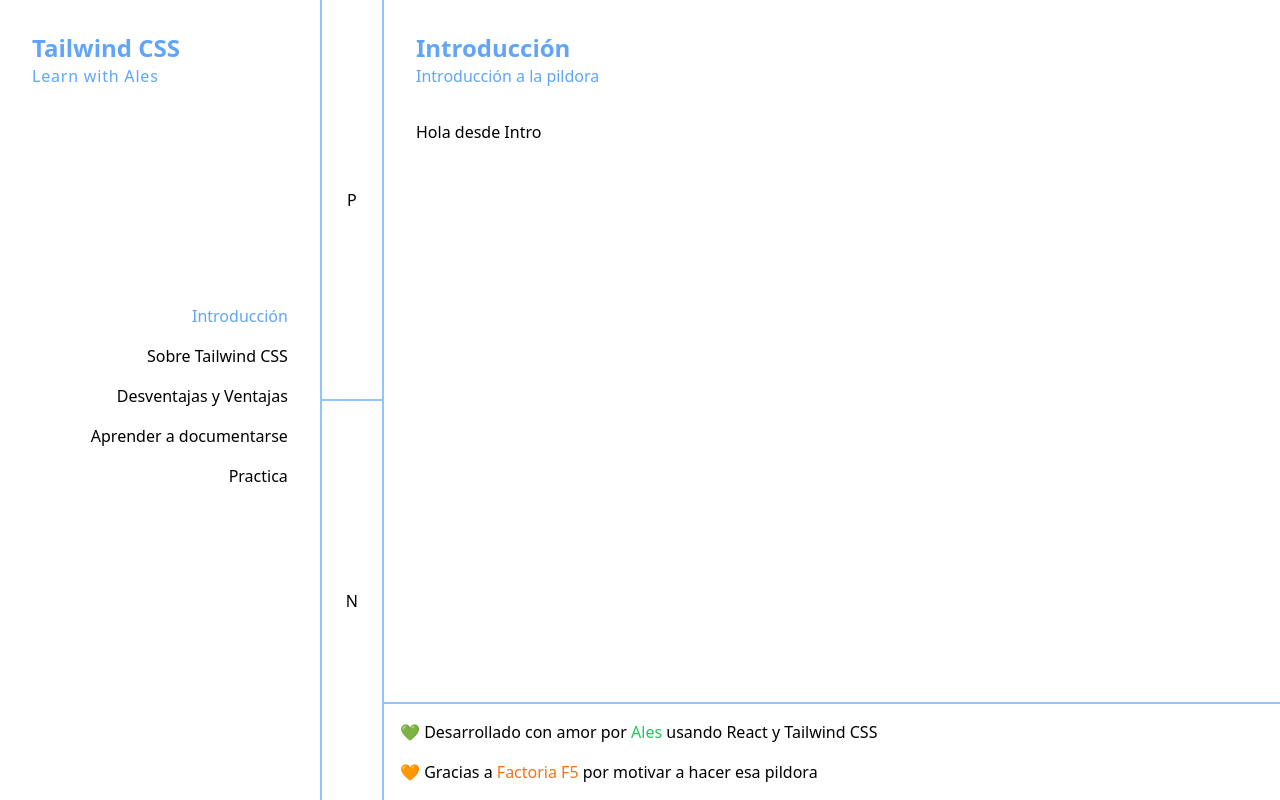
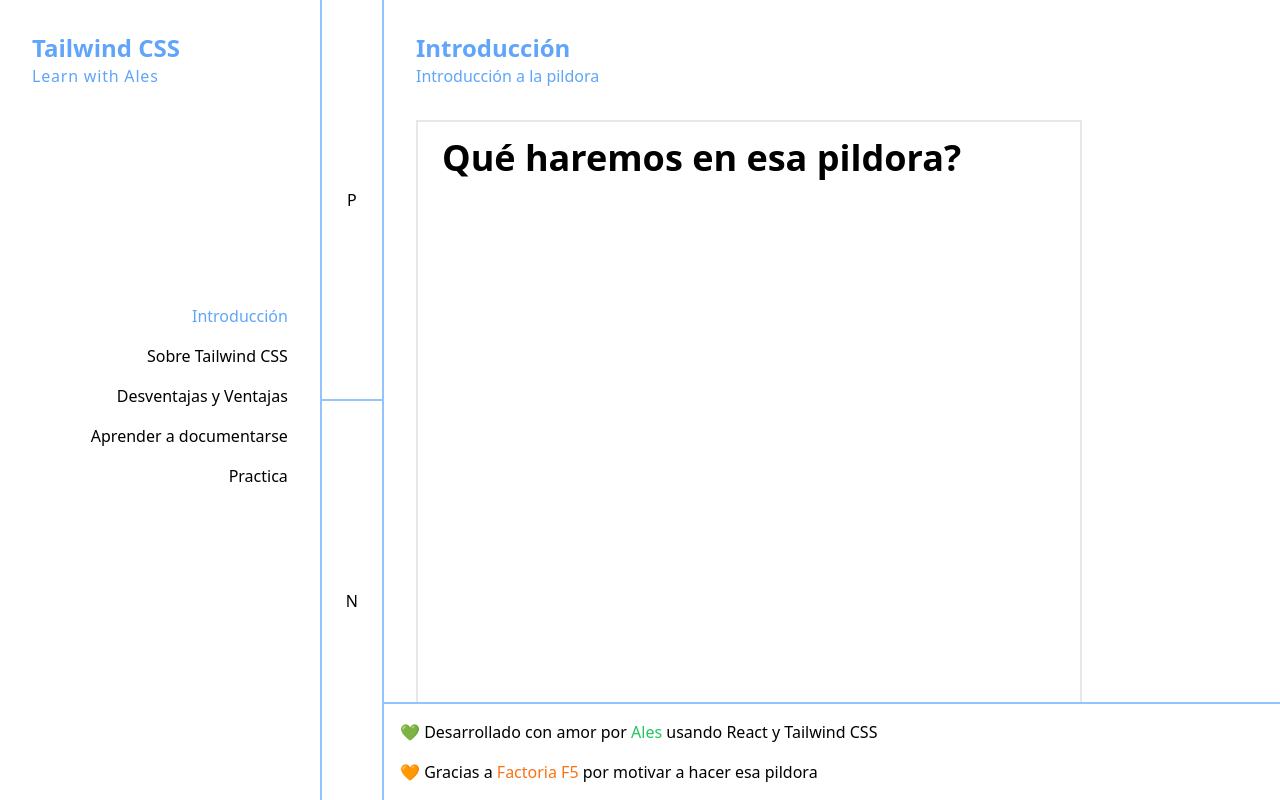
Before and after one commit to alesdevux/pill-tailwind, a React (Vite) app: page / in a window 1280 px wide. Built offline with nearby package versions, Linux system fonts and the light colour scheme.

Commit message:
import SlideCard in pages

```diff
--- a/src/pages/Documentarse.jsx
+++ b/src/pages/Documentarse.jsx
@@ -1,6 +1,12 @@
+import { SlideCard } from '../components/SlideCard'
+
 function Documentarse() {
   return (
-    <h2>Hola desde aprender a documentarse</h2>
+    <>
+      <SlideCard
+        title="La importancia de aprender a leer documentación">
+      </SlideCard>
+    </>
   )
 }
 
--- a/src/pages/Intro.jsx
+++ b/src/pages/Intro.jsx
@@ -1,6 +1,12 @@
+import { SlideCard } from '../components/SlideCard'
+
 function Intro() {
   return (
-    <h2>Hola desde Intro</h2>
+    <>
+      <SlideCard
+        title="Qué haremos en esa pildora?">
+      </SlideCard>
+    </>
   )
 }
 
--- a/src/pages/Practica.jsx
+++ b/src/pages/Practica.jsx
@@ -1,6 +1,12 @@
+import { SlideCard } from '../components/SlideCard'
+
 function Practica() {
   return (
-    <h2>Hola desde practica</h2>
+    <>
+      <SlideCard
+        title="Practicar para divertirse e interiorizar">
+      </SlideCard>
+    </>
   )
 }
 
--- a/src/pages/SobreTailwind.jsx
+++ b/src/pages/SobreTailwind.jsx
@@ -1,6 +1,11 @@
+import { SlideCard } from '../components/SlideCard'
+
 function SobreTailwind() {
   return (
-    <h2>Hola desde Sobre Tailwind CSS</h2>
+    <>
+      <SlideCard title="Qué es Tailwind?">
+      </SlideCard>
+    </>
   )
 }
 
```
